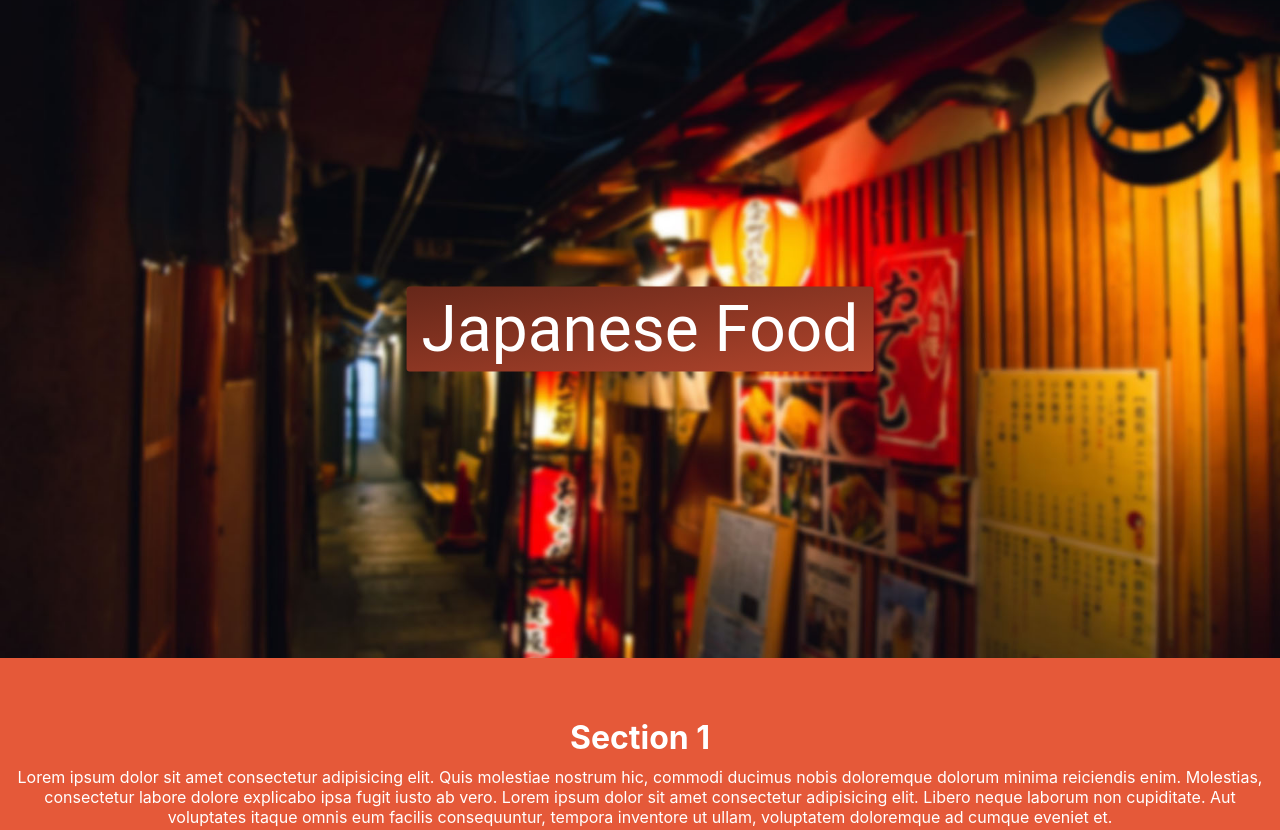
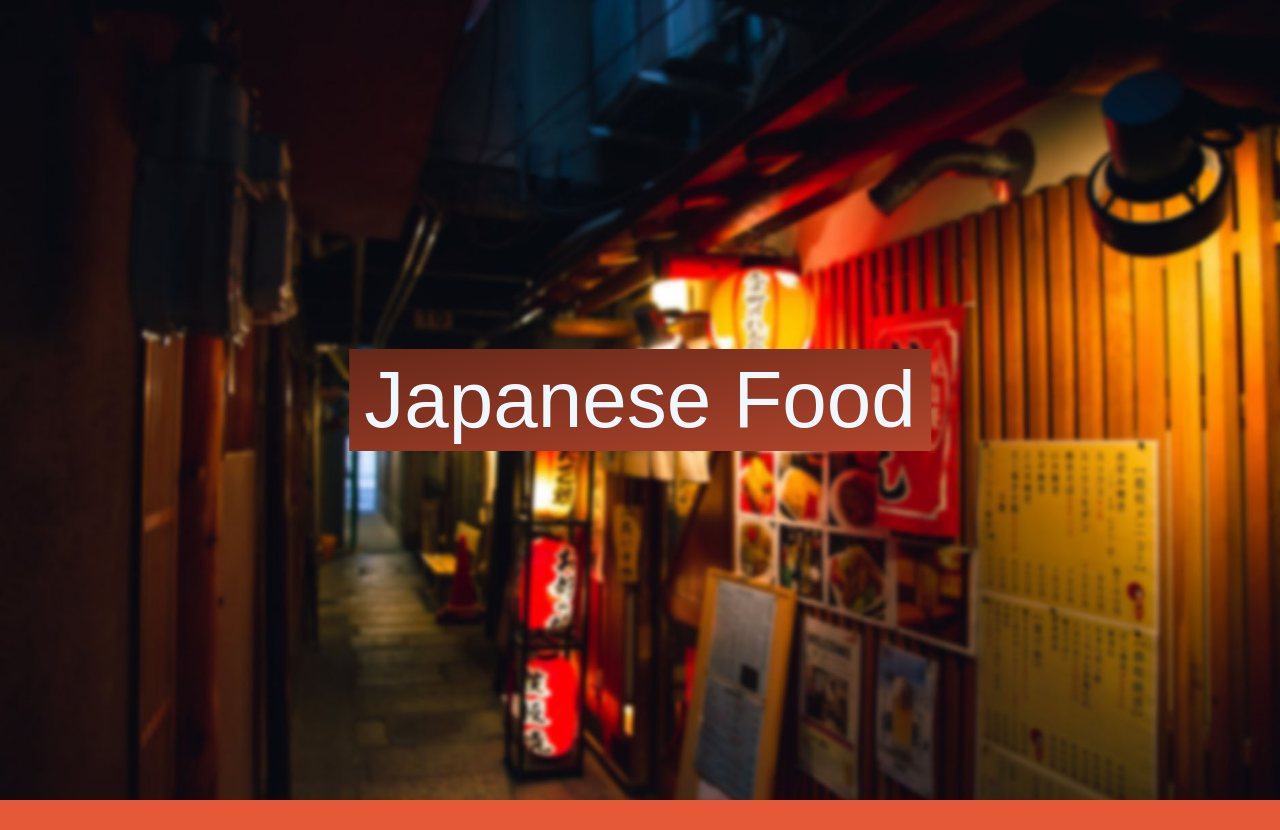
Before and after one commit to jussaraalves/Parallax-Website, a plain HTML site: page index.html in a window 1280 px wide. Shown: the top 830 px of the page. Drawn offline with Linux system fonts and the light colour scheme.

Commit message:
little adjustments

```diff
--- a/index.html
+++ b/index.html
@@ -18,7 +18,7 @@
                 <section class="section1">
                     <h2>Section 1</h2>
                         <p>
-                            Lorem ipsum dolor sit amet consectetur adipisicing elit. Quis molestiae nostrum hic, commodi ducimus nobis doloremque dolorum minima reiciendis enim. Molestias, consectetur labore dolore explicabo ipsa fugit iusto ab vero. Lorem ipsum dolor sit amet consectetur adipisicing elit. Libero neque laborum non cupiditate. Aut voluptates itaque omnis eum facilis consequuntur, tempora inventore ut ullam, voluptatem doloremque ad cumque eveniet et.
+                            Lorem ipsum dolor sit amet consectetur adipisicing elit. Quis molestiae nostrum hic, commodi ducimus nobis doloremque dolorum minima reiciendis enim. Molestias, consectetur labore dolore explicabo ipsa fugit iusto ab vero. Lorem ipsum dolor sit amet consectetur adipisicing elit. Libero neque laborum non cupiditate.
                         </p>
                 </section>
                 <div class="pimg2" class="parallax">
@@ -26,14 +26,14 @@
                 <section class="section2">
                     <h2>Section 2</h2>
                     <p>
-                        Lorem ipsum dolor sit amet consectetur adipisicing elit. Asperiores deserunt sit veniam beatae quisquam repudiandae fugit nesciunt distinctio vero, eaque praesentium repellat possimus odio tenetur quod culpa magnam, vitae natus. Lorem ipsum dolor sit amet consectetur adipisicing elit. Dolor soluta est reprehenderit magni, quae numquam earum quas ea officiis necessitatibus quod! Impedit fugit voluptatem modi reprehenderit labore dolor eveniet laboriosam. Lorem ipsum dolor sit amet, consectetur adipisicing elit. Amet natus reiciendis, nemo doloremque praesentium qui blanditiis fugiat hic voluptatem sed explicabo sapiente deserunt earum ex nam possimus magnam harum aperiam!
+                        Lorem ipsum dolor sit amet consectetur adipisicing elit. Asperiores deserunt sit veniam beatae quisquam repudiandae fugit nesciunt distinctio vero, eaque praesentium repellat possimus odio tenetur quod culpa magnam, vitae natus. Lorem ipsum dolor sit amet consectetur adipisicing elit. Dolor soluta est reprehenderit magni, quae numquam earum quas ea officiis necessitatibus quod! Impedit
                     </p>
                 </section>
                 <div class="pimg3" class="parallax"></div>
                 <section class="section3">
                     <h2>Section 3</h2>
                     <p>
-                        Lorem ipsum dolor sit amet consectetur adipisicing elit. Maxime cum doloremque hic veniam assumenda nostrum, architecto exercitationem suscipit labore natus repellendus? Soluta cumque accusamus incidunt. Exercitationem vel rem voluptates architecto! Lorem ipsum dolor sit amet, consectetur adipisicing elit. Delectus asperiores accusamus enim molestias minima necessitatibus, consequuntur harum fugit sunt illo architecto iusto sequi odio, illum explicabo reprehenderit ipsa accusantium. Ullam?
+                        Lorem ipsum dolor sit amet consectetur adipisicing elit. Maxime cum doloremque hic veniam assumenda nostrum, architecto exercitationem suscipit labore natus repellendus? Soluta cumque accusamus incidunt. Exercitationem vel rem voluptates architecto! Lorem ipsum dolor sit amet, consectetur adipisicing elit. Delectus asperiores accusamus.
                     </p>
                 </section>
                 <div class="pimg4" ></div>
--- a/style.css
+++ b/style.css
@@ -11,11 +11,16 @@
     --cor3: #E55939;
     --cor4: #616F11;
 
+    --font-principal: 'Sus Sans', sans-serif;
+}
+
+body{
+    background-color: grey;
 }
 
 div{
     width: 100%;
-    height: 658px;
+    height: 100vh;
 
     background-position: center;
     background-size: cover;
@@ -25,12 +30,12 @@ div{
 }
 
 h1{
-    font-family: 'Roboto', sans-serif;
-    font-weight: normal;
-    color: white;
-    font-size: 4em;
+    font-family: var(--font-principal);
+    font-weight: 500;
+    color: aliceblue;
+    font-size: 5em;
     padding: 5px 15px;
-    border-radius: 3px;
+    border-radius: 0px;
 
     background-image: linear-gradient(to bottom right, var(--cor0), var(--cor3));
     background-size: 200% 200%;
@@ -45,14 +50,12 @@ h1{
 
 .container{
     position: relative;
-    width: 100%;
-    height: 658px;
 }
 .box{
     position: absolute;
     top: 50%;
     left: 50%;
-    margin-right: -50%;
+
     transform: translate(-50%, -50%);
 
 
```
